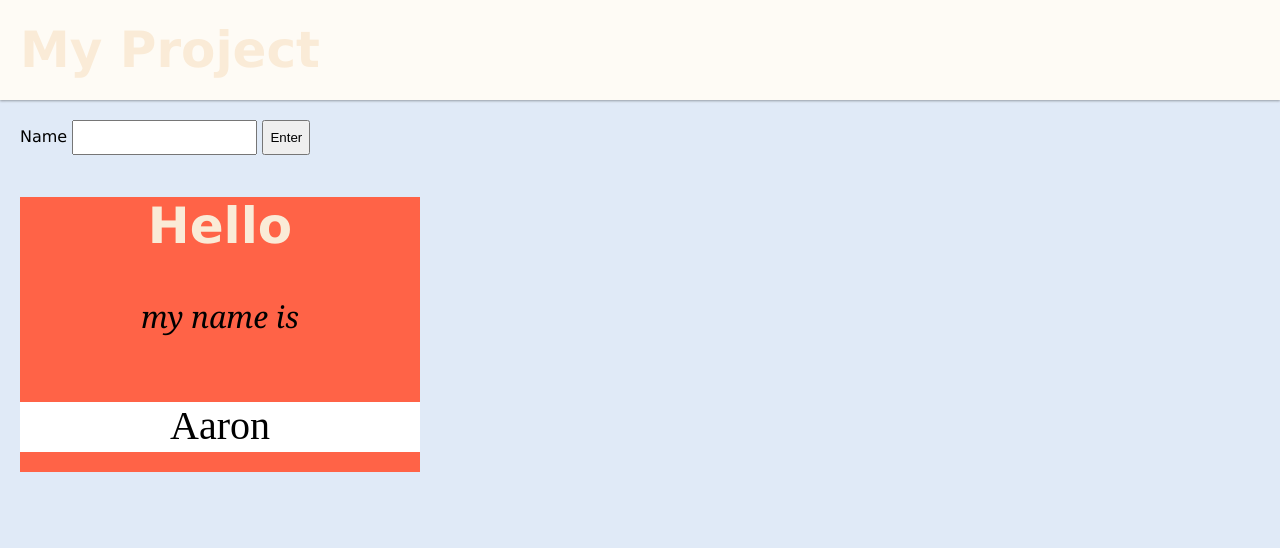
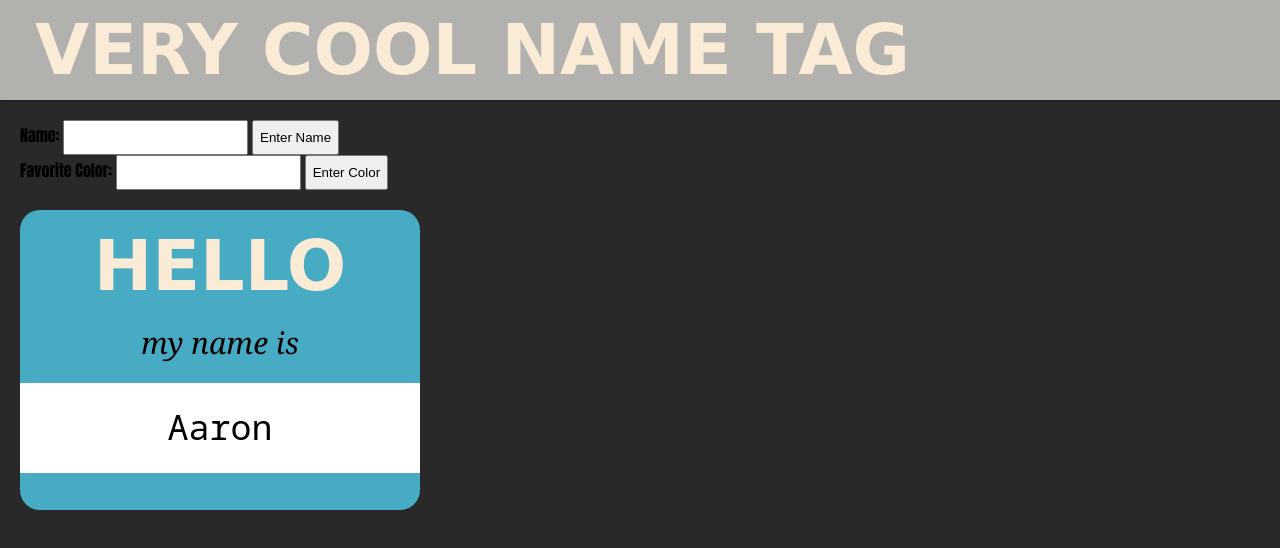
Before and after one commit to Aaron-Ibarra/oct-name-tag, a plain HTML site: page index.html in a window 1280 px wide. Drawn offline with Linux system fonts and the light colour scheme; a web font is replaced by a local one.

Commit message:
Added color button and other little style edits

```diff
--- a/app.js
+++ b/app.js
@@ -1,3 +1,24 @@
 // grab DOM elements
 
 // set event listeners
+// getElementById
+const nameDisplay = document.getElementById('name');
+console.log(nameDisplay);
+
+//DOM SETTER METHODS
+//textContent
+nameDisplay.textContext = 'Aaron';
+nameDisplay.classList.add('black');
+
+const updateBtn = document.getElementById('update-btn');
+updateBtn.addEventListener('click', () => {
+    console.log('i am clicking the button');
+    //grab the input element
+    const nameInput = document.getElementById('name-input');
+    nameDisplay.textContent = nameInput.value;
+});
+
+const updateBtn2 = document.getElementById('update-btn2');
+updateBtn2.addEventListener('click', () => {
+    const colorInput = document.getElementById('color-input');
+});
--- a/index.html
+++ b/index.html
@@ -14,30 +14,36 @@
         <link rel="preconnect" href="https://fonts.googleapis.com" />
         <link rel="preconnect" href="https://fonts.gstatic.com" crossorigin />
         <link
-            href="https://fonts.googleapis.com/css2?family=Bungee+Spice&display=swap"
+            href="https://fonts.googleapis.com/css2?family=Noto+Sans+Mono&display=swap"
             rel="stylesheet"
         />
+
         <title>My Project</title>
     </head>
 
     <body>
         <header>
-            <h1>My Project</h1>
+            <h1>Very Cool Name Tag</h1>
         </header>
 
         <main>
             <!--This section is the controls-->
-            <section>
-                <label>Name</label>
-                <input />
-                <button>Enter</button>
+            <section class="name-prompt">
+                <label>Name: </label>
+                <input id="name-input" />
+                <button id="update-btn">Enter Name</button>
+            </section>
+            <section class="color-prompt">
+                <label>Favorite Color: </label>
+                <input id="color-input" />
+                <button id="update-btn2">Enter Color</button>
             </section>
 
             <!--This section has the outputted name tag -->
             <section class="name-tag">
                 <h1>Hello</h1>
                 <p class="intro-line">my name is</p>
-                <p class="name">Aaron</p>
+                <p class="name" id="name">Aaron</p>
             </section>
         </main>
     </body>
--- a/style.css
+++ b/style.css
@@ -2,7 +2,7 @@ body {
     margin: 0;
     font-family: Corbel, 'Lucida Grande', 'Lucida Sans Unicode', 'Lucida Sans', 'DejaVu Sans',
         'Bitstream Vera Sans', 'Liberation Sans', Verdana, 'Verdana Ref', sans-serif;
-    background: rgb(224, 234, 247);
+    background: rgb(41, 41, 41);
     display: grid;
     grid-template-rows: auto 1fr;
 }
@@ -17,7 +17,7 @@ header {
     align-items: center;
     gap: 10px;
 
-    background-color: rgb(254, 251, 245);
+    background-color: rgb(179, 177, 174);
     box-shadow: 0 1px 3px rgba(0, 0, 0, 0.12), 0 1px 2px rgba(0, 0, 0, 0.24);
 }
 
@@ -38,28 +38,50 @@ button {
 }
 
 .name-tag {
-    margin-top: 30px;
+    margin-top: 20px;
     width: 400px;
-    height: 275px;
-    background: tomato;
+    height: 300px;
+    background: rgb(71, 171, 196);
     text-align: center;
+    border-radius: 20px;
 }
 
 h1 {
+    text-transform: uppercase;
+    margin: 0;
     color: antiquewhite;
-    font-size: 50px;
+    font-size: 70px;
+    padding: 15px;
 }
 
 .intro-line {
+    margin: 0;
     font-size: 30px;
     font-family: Georgia;
     font-style: italic;
 }
 .name {
-    margin-top: 65px;
+    margin: 0;
+    margin-top: 20px;
+    padding: 20px;
     height: 50px;
     background: white;
+    font-size: 35px;
+    font-family: 'Noto Sans Mono';
+}
+
+.black {
     color: black;
-    font-size: 40px;
-    font-family: 'Bungee Spice';
 }
+
+.name-prompt {
+    font-family: Impact;
+    margin-right: 20px;
+}
+.color-prompt {
+    font-family: Impact;
+}
+
+.colors{
+    background-color = color
+}
```
